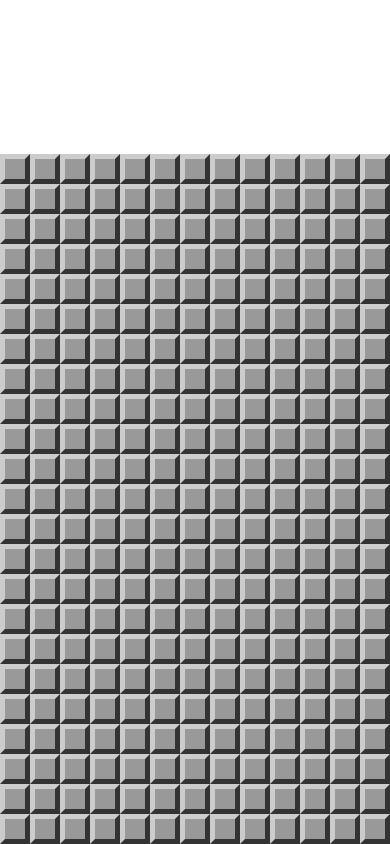
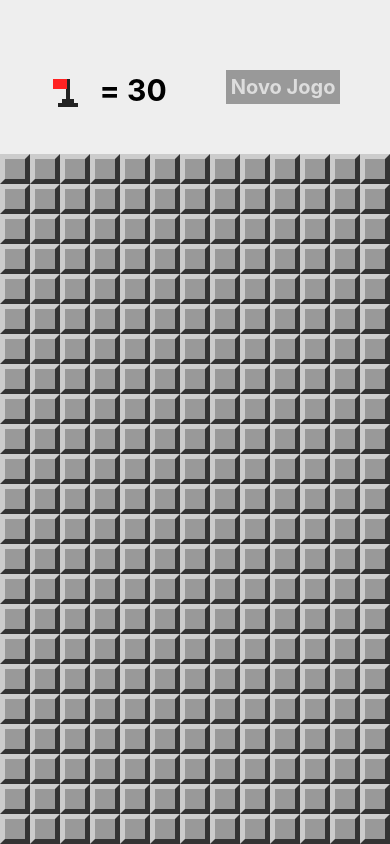
Before and after one commit to CharlesBrun/minefield-game, a React Native app: screen / in a window 390 px wide. Built offline with nearby package versions, Linux system fonts and the light colour scheme.

Commit message:
feat header and leve selection modal

```diff
--- a/App.tsx
+++ b/App.tsx
@@ -7,14 +7,17 @@ import {
   View,
 } from 'react-native';
 import params from './src/params';
-import { cloneBoard, createMinedBoard, hadExplosion, invertFlag, openField, showMines, wonGame } from './src/functions'
+import { cloneBoard, createMinedBoard, flagsUsed, hadExplosion, invertFlag, openField, showMines, wonGame } from './src/functions'
 import Minefield from './src/components/Minefield';
 import { createBoardType } from './src/types';
+import Header from './src/components/Header';
+import LevelSelection from './src/screens/LevelSelection';
 
 interface AppState {
   board: createBoardType[][];
   lost: boolean;
   won: boolean;
+  showLevelSelection: boolean;
 }
 
 function App(): React.JSX.Element {
@@ -33,6 +36,7 @@ function App(): React.JSX.Element {
       board: createMinedBoard(rows, cols, minesAmount()),
       lost: false,
       won: false,
+      showLevelSelection: false,
     };
   }
 
@@ -65,7 +69,7 @@ function App(): React.JSX.Element {
       Alert.alert('Parabéns', 'Você Venceu!')
     }
 
-    setState({ board, won, lost: false })
+    setState({ board, won, lost: false, showLevelSelection:false })
   }
 
   const onLevelSelected = (level: number) => {
@@ -75,6 +79,12 @@ function App(): React.JSX.Element {
 
   return (
     <View style={styles.container}>
+      <LevelSelection isVisible={state.showLevelSelection}
+          onLevelSelected={onLevelSelected}
+          onCancel={() => setState({ board: state.board, won: false, lost: false, showLevelSelection: false })} />
+      <Header flagsLeft={minesAmount() - flagsUsed(state.board)}
+          onNewGame={() => setState(createState())}
+          onFlagPress={() => setState({ board: state.board, won: false, lost: false, showLevelSelection: true })} />
       <View style={styles.board}>
           <Minefield board={state.board}
           onOpenField={onOpenField}
--- /dev/null
+++ b/src/components/Header.tsx
@@ -0,0 +1,63 @@
+import React from 'react'
+import { View, StyleSheet, Text, TouchableOpacity } from 'react-native'
+import Flag from './Flag'
+
+type props = {
+    onFlagPress: () => void,
+    flagsLeft: number,
+    onNewGame: () => void
+}
+
+const Header:React.FC<props> = ({onFlagPress, flagsLeft, onNewGame}) => {
+  return (
+    <View style={styles.container}>
+    <View style={styles.flagContainer}>
+        <TouchableOpacity onPress={onFlagPress}
+            style={styles.flagButton}>
+            <Flag bigger />
+        </TouchableOpacity>
+        <Text style={styles.flagsLeft}>= {flagsLeft}</Text>
+    </View>
+    <TouchableOpacity style={styles.button}
+        onPress={onNewGame}>
+        <Text style={styles.buttonLabel}>Novo Jogo</Text>
+    </TouchableOpacity>
+</View>
+  )
+}
+
+export default Header
+
+const styles = StyleSheet.create({
+    container: {
+        flex: 1,
+        flexDirection: 'row',
+        backgroundColor: '#EEE',
+        alignItems: 'center',
+        justifyContent: 'space-around',
+        paddingTop: 20,
+        paddingHorizontal: 20,
+    },
+    flagContainer: {
+        flexDirection: 'row',
+    },
+    flagButton: {
+        marginTop: 10,
+        minWidth: 30
+    },
+    flagsLeft: {
+        fontSize: 30,
+        fontWeight: 'bold',
+        paddingTop: 5,
+        marginLeft: 20,
+    },
+    button: {
+        backgroundColor: '#999',
+        padding: 5,
+    },
+    buttonLabel: {
+        fontSize: 20,
+        color: '#DDD',
+        fontWeight: 'bold'
+    }
+})
--- /dev/null
+++ b/src/screens/LevelSelection.tsx
@@ -0,0 +1,82 @@
+import React from 'react'
+import {
+    View,
+    StyleSheet,
+    Text,
+    TouchableOpacity,
+    Modal
+} from 'react-native'
+
+type props = {
+    onCancel: ()=>void,
+    isVisible: boolean,
+    onLevelSelected: (level: number)=>void
+}
+
+const LevelSelection:React.FC<props> = ({onCancel, isVisible, onLevelSelected}) => {
+  return (
+    <Modal onRequestClose={onCancel}
+        visible={isVisible} animationType='slide'
+        transparent={true}>
+        <View style={styles.frame}>
+            <View style={styles.container}>
+                <Text style={styles.title}>Selecione o Nível</Text>
+                <TouchableOpacity
+                    style={[styles.button, styles.bgEasy]}
+                    onPress={() => onLevelSelected(0.1)}>
+                    <Text style={styles.buttonLabel}>Fácil</Text>
+                </TouchableOpacity>
+                <TouchableOpacity
+                    style={[styles.button, styles.bgNormal]}
+                    onPress={() => onLevelSelected(0.2)}>
+                    <Text style={styles.buttonLabel}>Intermediário</Text>
+                </TouchableOpacity>
+                <TouchableOpacity
+                    style={[styles.button, styles.bgHard]}
+                    onPress={() => onLevelSelected(0.3)}>
+                    <Text style={styles.buttonLabel}>Difícil</Text>
+                </TouchableOpacity>
+            </View>
+        </View>
+    </Modal>
+  )
+}
+
+export default LevelSelection
+
+const styles = StyleSheet.create({
+    frame: {
+        flex: 1,
+        alignItems: 'center',
+        justifyContent: 'center',
+        backgroundColor: 'rgba(0,0,0,0.6)',
+    },
+    container: {
+        backgroundColor: '#EEE',
+        alignItems: 'center',
+        justifyContent: 'center',
+        padding: 15,
+    },
+    title: {
+        fontSize: 30,
+        fontWeight: 'bold',
+    },
+    button: {
+        marginTop: 10,
+        padding: 5,
+    },
+    buttonLabel: {
+        fontSize: 20,
+        color: '#EEE',
+        fontWeight: 'bold',
+    },
+    bgEasy: {
+        backgroundColor: '#49b65d'
+    },
+    bgNormal: {
+        backgroundColor: '#2765F7'
+    },
+    bgHard: {
+        backgroundColor: '#F26337'
+    }
+})
```
